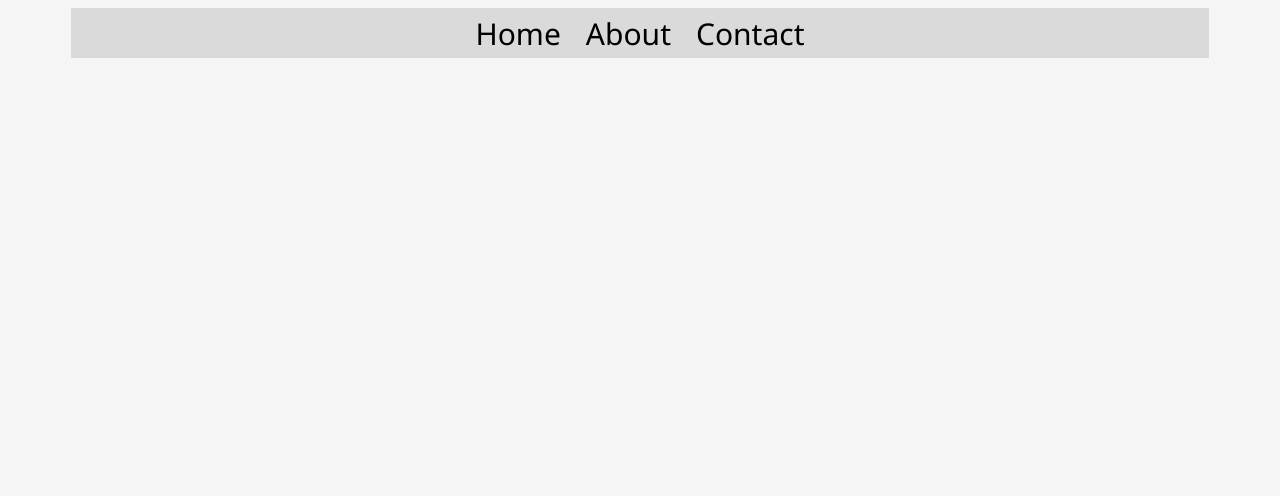
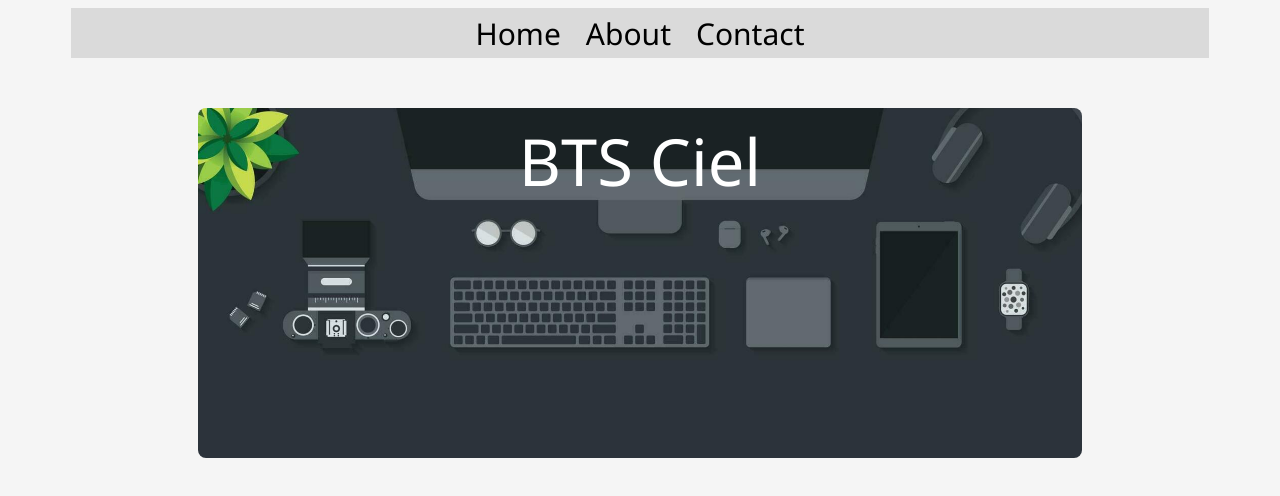
Before and after one commit to 2-K4LI/MiniHTML, a plain HTML site: page index.html in a window 1280 px wide. Drawn offline with Linux system fonts and the light colour scheme.

Commit message:
Add banner+Title

```diff
--- a/index.html
+++ b/index.html
@@ -6,12 +6,19 @@
     <link rel="stylesheet" href="/style.css">
     <title>Home</title>
 </head>
+
+<nav>
+    <a href="#">Home</a>
+    <a href="#">About</a>
+    <a href="#">Contact</a>
+</nav>
+
 <body>
-    <nav>
-        <a href="#">Home</a>
-        <a href="#">About</a>
-        <a href="#">Contact</a>
-    </nav>
+    <div class="banner-container">
+        <img src="/asset/Home_banner.jpg" alt="Homme Banner">
+        <div class="title">BTS Ciel</div>
+    </div>
 </body>
+
 <script type="module" src="/script.js"></script>
 </html>
--- a/style.css
+++ b/style.css
@@ -5,6 +5,7 @@
 body {
     background-color: whitesmoke;
     display: flex;
+    flex-direction: column;
     align-items: center;
     justify-content: center;
 }
@@ -29,3 +30,29 @@ nav a:hover {
     background-color: rgb(175, 175, 175);
     border-radius: 8px;
 }
+
+/* BANNER */
+
+.banner-container {
+    position: relative;
+    width: 70%;
+    height: 350px;
+    margin: 50px auto;
+    overflow: hidden;
+    border-radius: 8px;
+}
+.banner-container img {
+    width: 100%;
+    height: 100%;
+    object-fit: cover;
+    object-position: top;
+}
+
+.title {
+    position: absolute;
+    top: 15%;
+    left: 50%;
+    transform: translate(-50%, -50%);
+    color: white;
+    font-size: 65px;
+}
```
